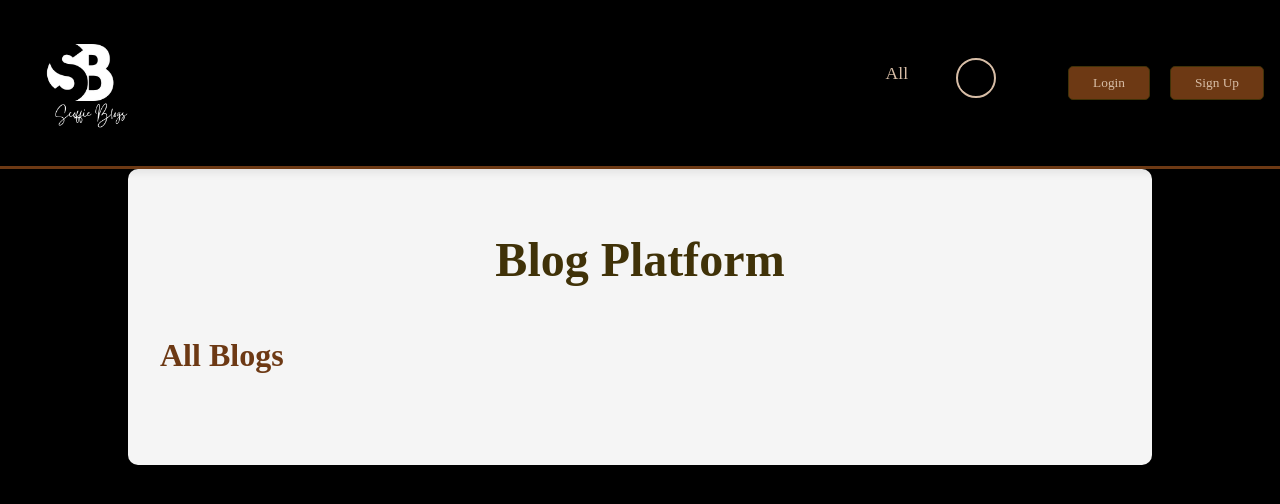
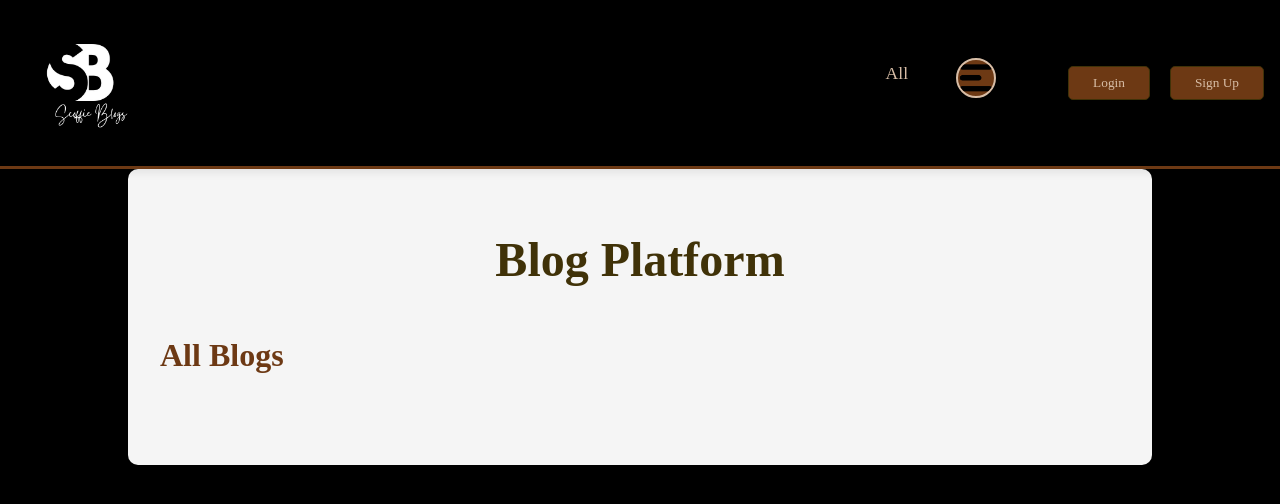
Before and after one commit to Bundicharles/web-app, a plain HTML site: page frontend/public/index.html in a window 1280 px wide. Drawn offline with Linux system fonts and the light colour scheme; no server answers.

Commit message:
Your commit message

```diff
--- a/frontend/public/styles.css
+++ b/frontend/public/styles.css
@@ -133,6 +133,7 @@ nav {
     width: 40px;
     height: 40px;
     border-radius: 50%;
+    background-color: #6D3914;
     border: 2px solid #D7BDA6; /* Vanilla border */
     cursor: pointer;
 }
```
